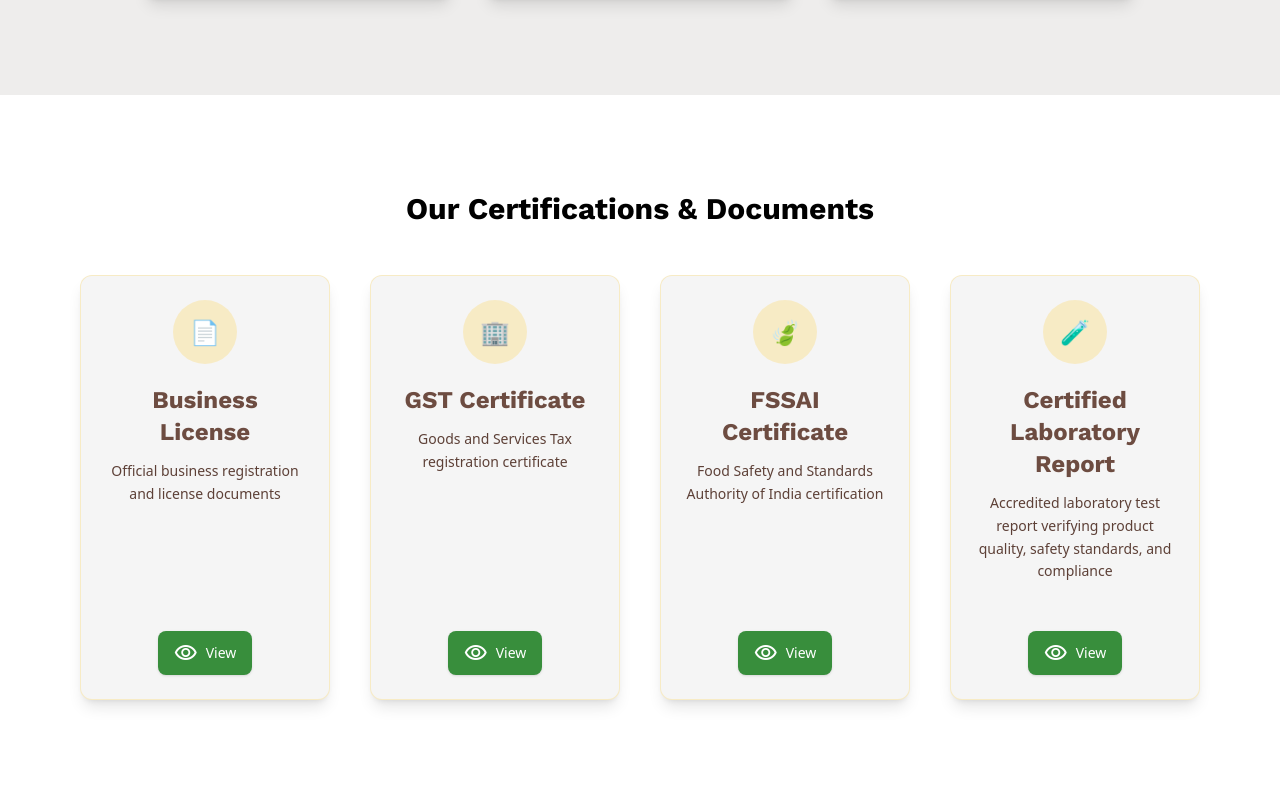
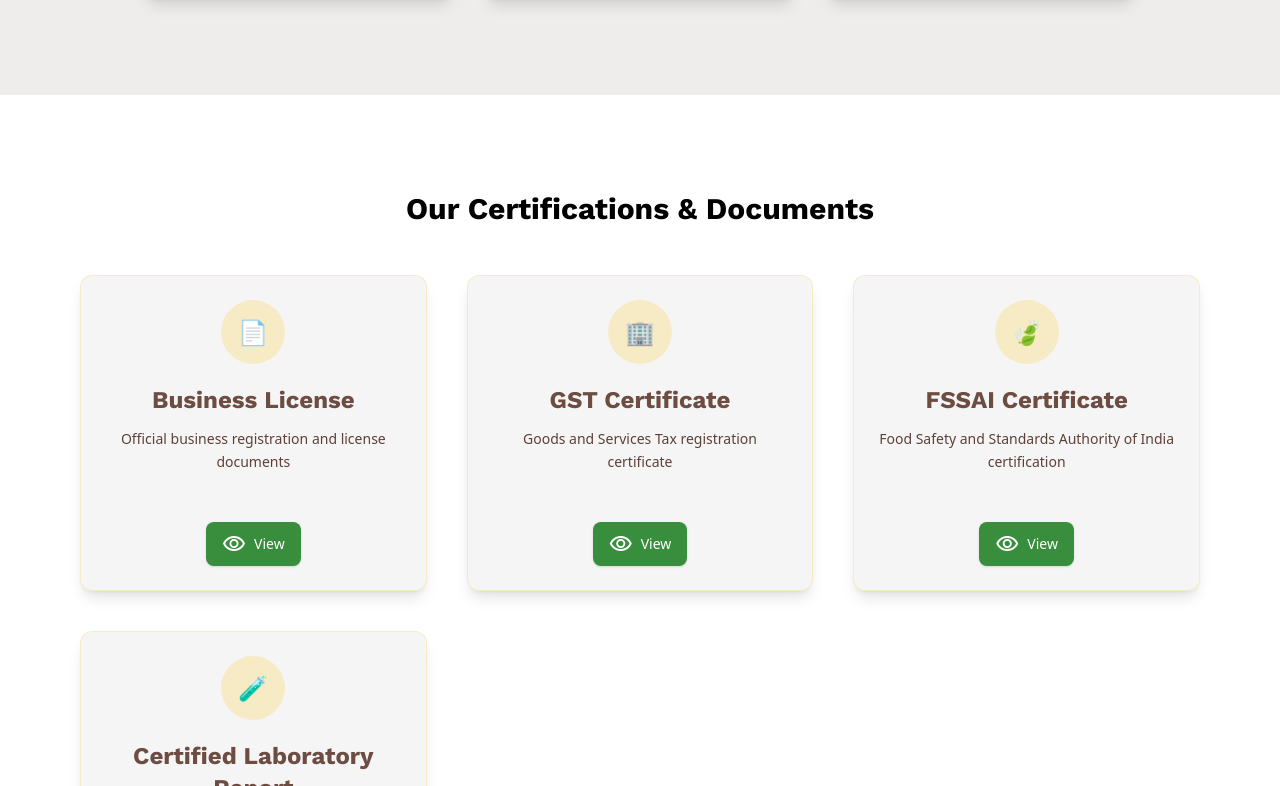
Before and after one commit to AkshayG079/golden_spice_venture, a Next.js app: page /aboutus in a window 1280 px wide. Shown: the part 2014-2800 px from the top of the page. Built offline with nearby package versions, Linux system fonts and the light colour scheme.

Commit message:
new report added

```diff
--- a/src/app/aboutus/AboutusClient.js
+++ b/src/app/aboutus/AboutusClient.js
@@ -360,7 +360,7 @@
               </motion.h2>
 
               <motion.div
-                className="grid grid-cols-1 md:grid-cols-4 gap-8 sm:gap-10"
+                className="grid grid-cols-1 md:grid-cols-3 gap-8 sm:gap-10"
                 variants={staggerContainer}
               >
                 {certificates.map((cert, index) => (
```
